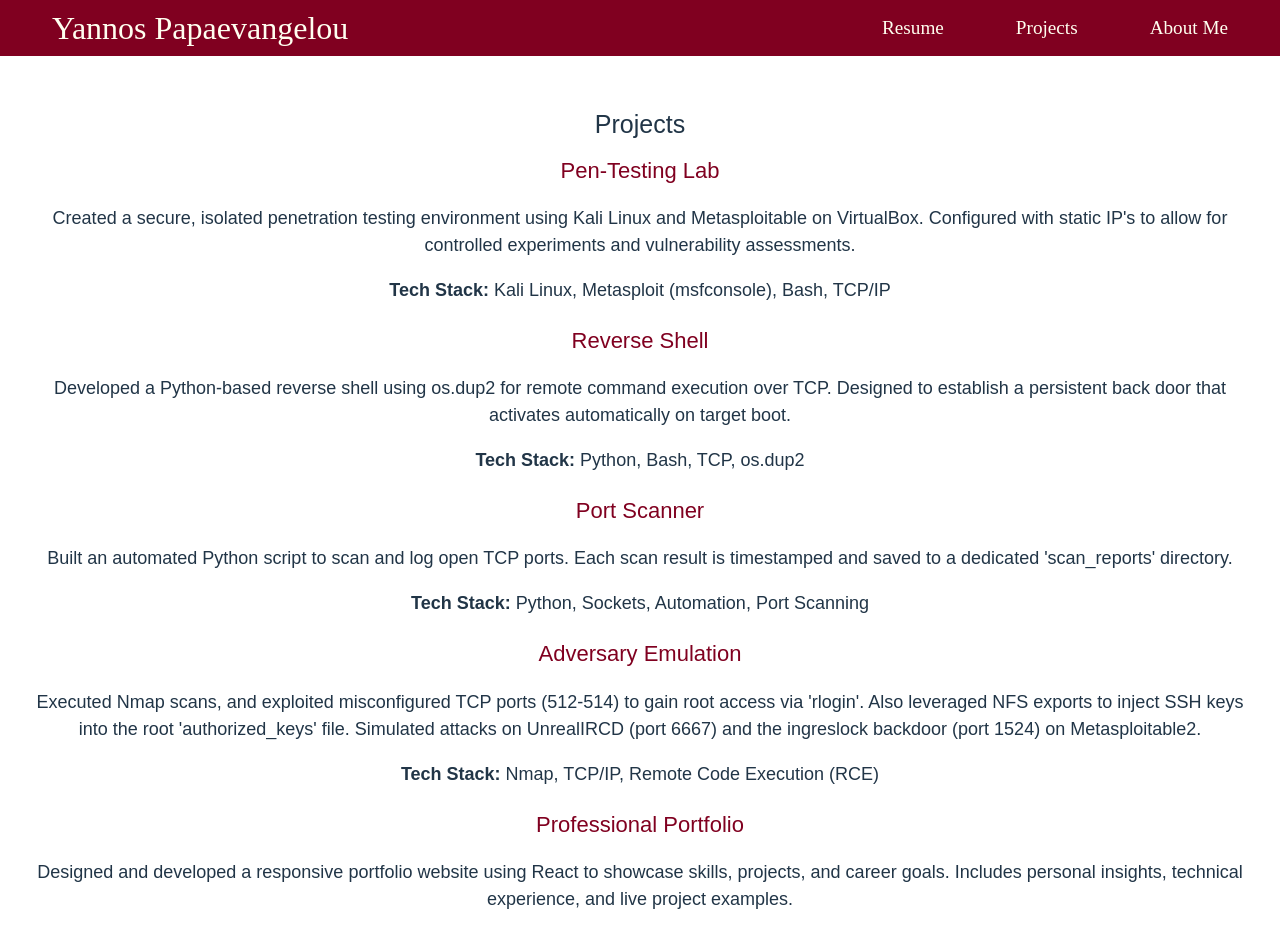
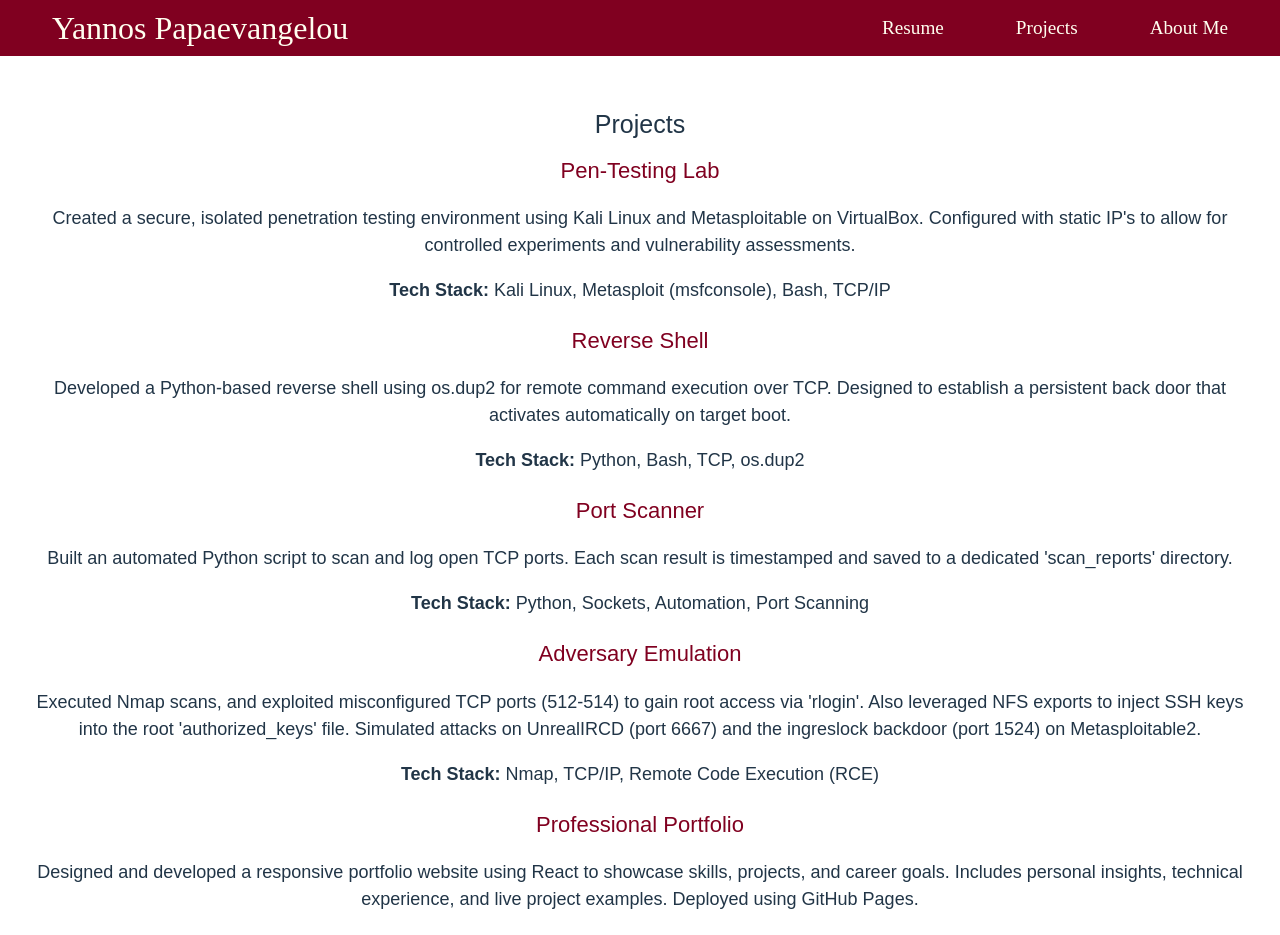
Before and after one commit to Yankbot/Professional-Portfolio, a React (Vite) app: page /Professional-Portfolio/projects in a window 1280 px wide. Shown: the top 935 px of the page. Built offline with nearby package versions, Linux system fonts and the light colour scheme.

Commit message:
updated index.html and projects page

```diff
--- a/index.html
+++ b/index.html
@@ -8,5 +8,6 @@
   </head>
   <body>
     <div id="root"></div>
+    <script type="module" src="/src/main.jsx"></script>
   </body>
 </html>
--- a/src/pages/Projects.jsx
+++ b/src/pages/Projects.jsx
@@ -22,7 +22,7 @@ export default function Projects() {
       },
       {
         title: "Professional Portfolio",
-        description: "Designed and developed a responsive portfolio website using React to showcase skills, projects, and career goals. Includes personal insights, technical experience, and live project examples.",
+        description: "Designed and developed a responsive portfolio website using React to showcase skills, projects, and career goals. Includes personal insights, technical experience, and live project examples. Deployed using GitHub Pages.",
         tech: "JavaScript, React, HTML, CSS, Git/GitHub",
       },
     ];
```
